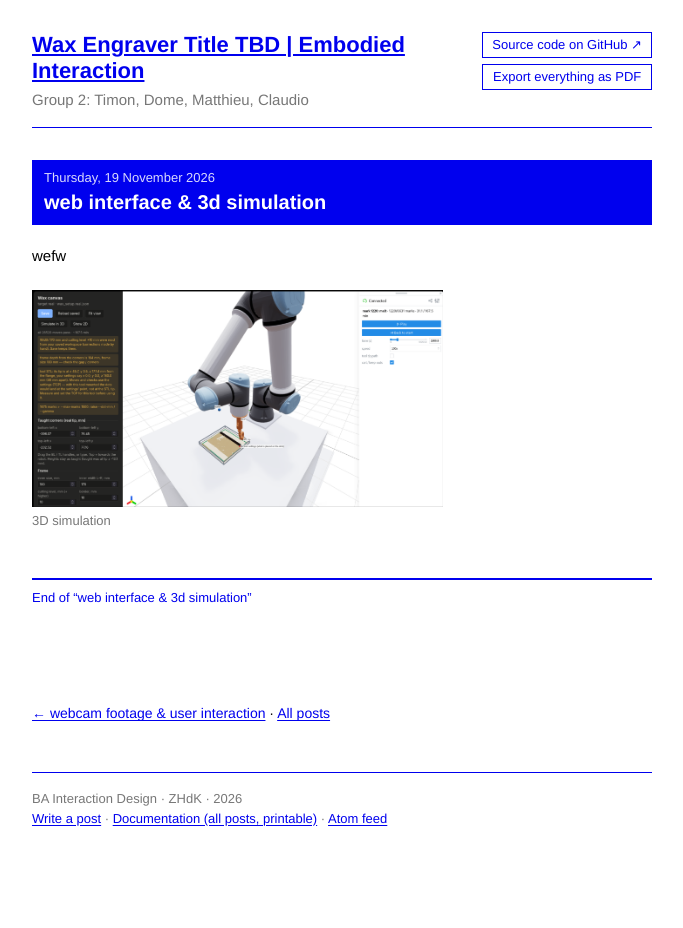
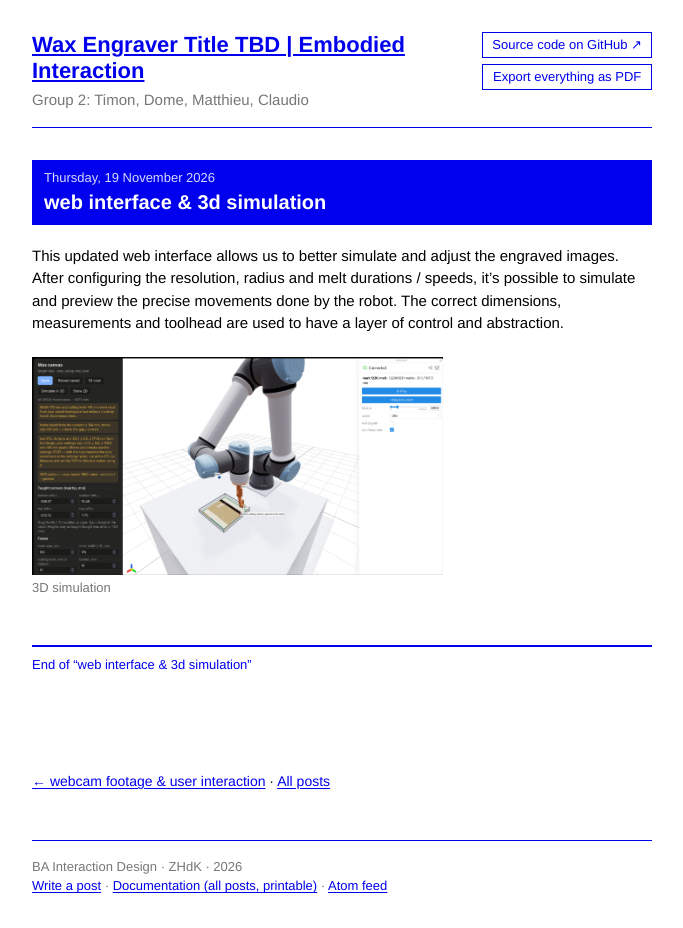
Before and after one commit to bonjourclaudio/aewwwww-blog, a Jekyll site: the page built from _posts/2026-11-19-web-interface-and-3d-simulation.md, in a window 1280 px wide. Shown: the whole page, without its empty margins (298-981 px from the left). Built offline with Jekyll 4.4.1, drawn with Linux system fonts in a browser that asks for light colours; before the commit the page ends 900 px from its top, so only the background shows below that.

Commit message:
Update _posts/2026-11-19-web-interface-and-3d-simulation.md (via Pages CMS)

```diff
--- a/_posts/2026-11-19-web-interface-and-3d-simulation.md
+++ b/_posts/2026-11-19-web-interface-and-3d-simulation.md
@@ -3,7 +3,7 @@ title: web interface & 3d simulation
 date: 2026-11-19
 published: true
 ---
-wefw
+This updated web interface allows us to better simulate and adjust the engraved images. After configuring the resolution, radius and melt durations / speeds, it's possible to simulate and preview the precise movements done by the robot. The correct dimensions, measurements and toolhead are used to have a layer of control and abstraction.
 
 
 
```
